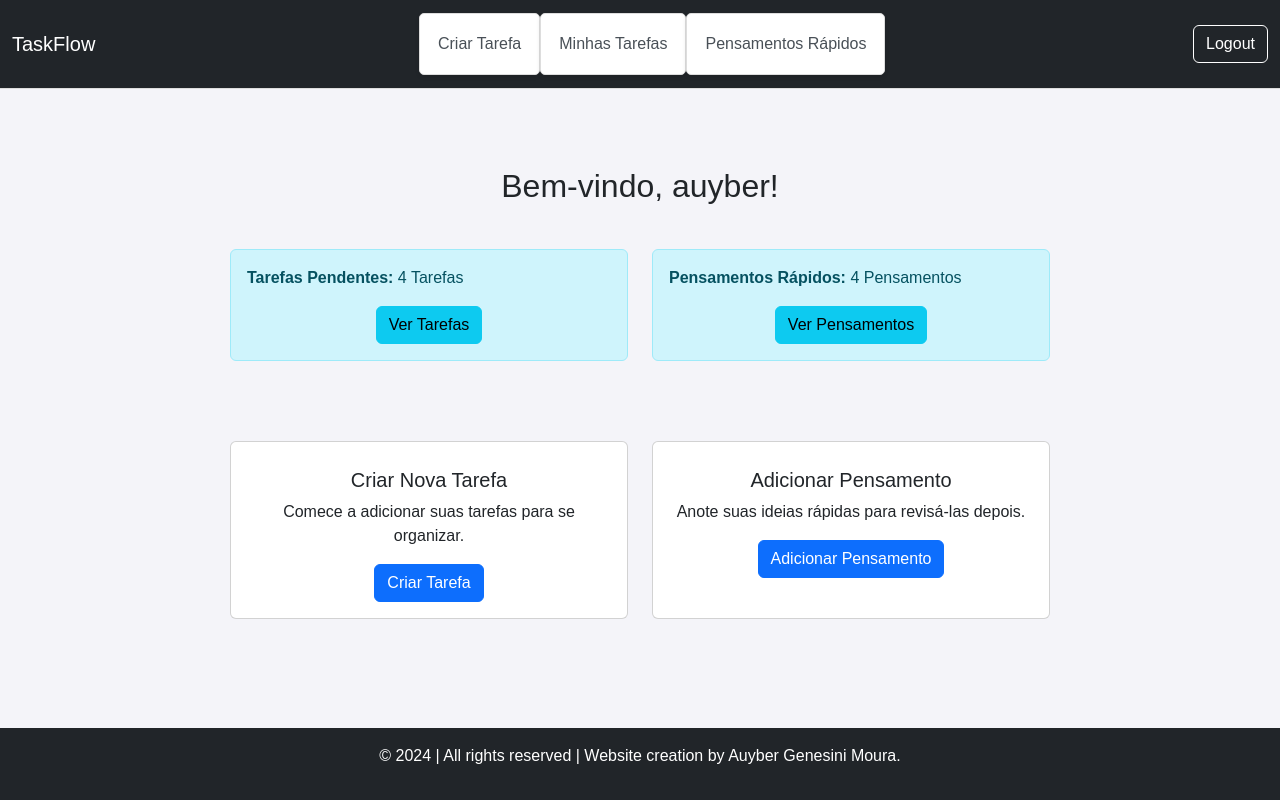
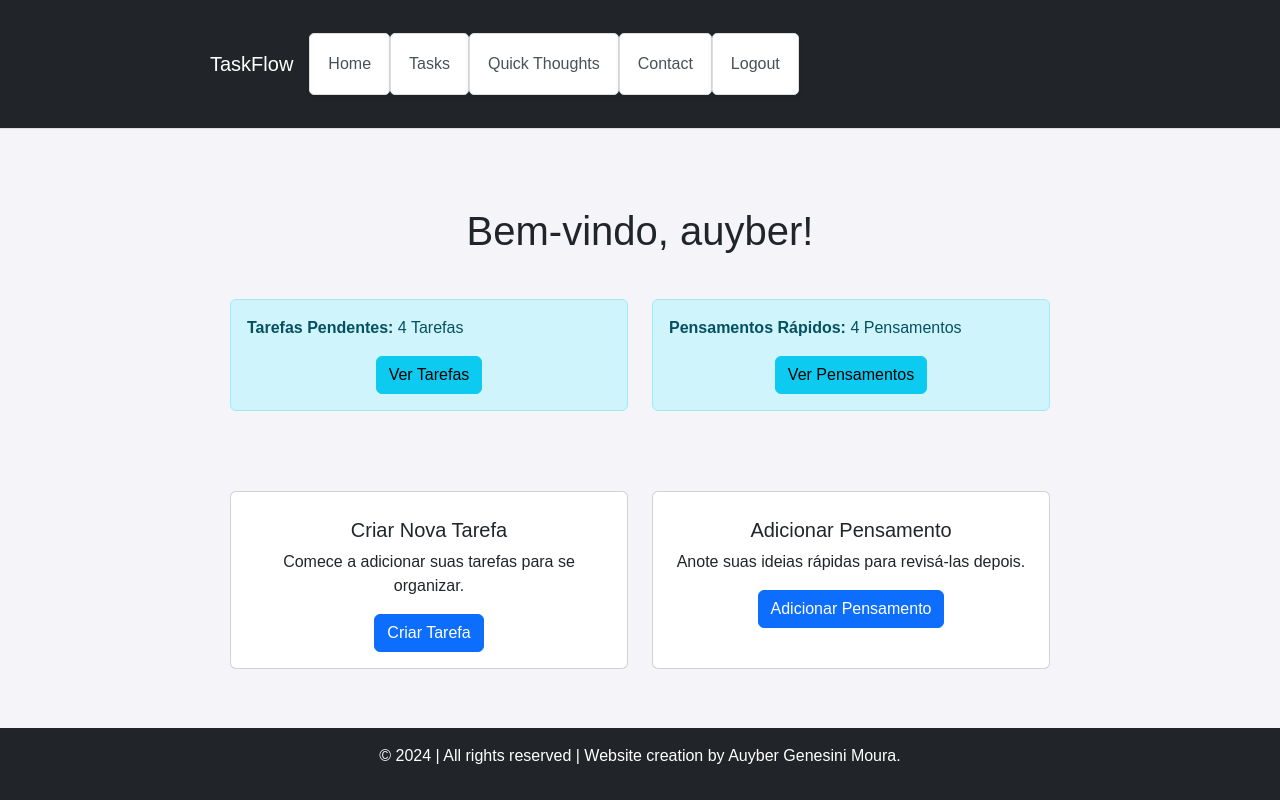
Before and after one commit to auyber/TaskFlow, a Flask app: page /index in a window 1280 px wide. Run offline with Flask 3, Linux system fonts and the light colour scheme; a user stored in the database is signed in; data comes from the database, SQL or seed files in the repository; both versions use the stored data as it was after the commit.

Commit message:
feat: update taskflow

```diff
--- a/app/routes.py
+++ b/app/routes.py
@@ -201,7 +201,10 @@
         flash("Pensamento excluído com sucesso!", "success")
         return redirect(url_for('quick_thought'))
 
-
+    @app.route('/contact')
+    @login_required
+    def contact():
+        return render_template('contact.html')
 
     @app.route('/logout')
     @login_required
--- a/app/static/css/styles.css
+++ b/app/static/css/styles.css
@@ -120,11 +120,7 @@
     max-width: 900px;
     margin: 0 auto;
     padding: 20px;
-}
-
-h1 {
-    font-size: 2rem;
-    margin-bottom: 20px;
+    flex-grow: 1; /* Permite que o conteúdo ocupe o restante da altura disponível */
 }
 
 /* Footer fixo */
@@ -133,10 +129,9 @@
     color: #fff;
     text-align: center;
     padding: 10px 0;
-    position: fixed;
     width: 100%;
     bottom: 0;
-    left: 0;
+    margin-top: auto; /* Empurra o footer para a parte inferior */
 }
 
 /* Estilo de botões personalizados */
@@ -270,15 +265,6 @@
     color: red;
 }
 
-
-
-
-
-
-
-
-
-
 /* Ajustes para exibição em dispositivos móveis */
 @media (max-width: 768px) {
     .navbar-nav {
--- a/app/templates/base.html
+++ b/app/templates/base.html
@@ -10,41 +10,41 @@
 <body class="d-flex flex-column min-vh-100">
     <!-- Barra de navegação -->
     <nav class="navbar navbar-expand-lg navbar-dark bg-dark">
-        <div class="container-fluid">
+        <div class="container">
             <a class="navbar-brand" href="{{ url_for('index') }}">TaskFlow</a>
             <button class="navbar-toggler" type="button" data-bs-toggle="collapse" data-bs-target="#navbarNav" aria-controls="navbarNav" aria-expanded="false" aria-label="Toggle navigation">
                 <span class="navbar-toggler-icon"></span>
             </button>
             <div class="collapse navbar-collapse" id="navbarNav">
-                <ul class="navbar-nav mx-auto">
+                <ul class="navbar-nav ml-auto">
                     <li class="nav-item">
-                        <a class="nav-link" href="{{ url_for('create_task') }}">Criar Tarefa</a>
+                        <a class="nav-link" href="{{ url_for('index') }}">Home</a>
                     </li>
                     <li class="nav-item">
-                        <a class="nav-link" href="{{ url_for('tasks') }}">Minhas Tarefas</a>
+                        <a class="nav-link" href="{{ url_for('tasks') }}">Tasks</a>
                     </li>
                     <li class="nav-item">
-                        <a class="nav-link" href="{{ url_for('quick_thought') }}">Pensamentos Rápidos</a>
+                        <a class="nav-link" href="{{ url_for('quick_thought') }}">Quick Thoughts</a>
+                    </li>
+                    <li class="nav-item">
+                        <a class="nav-link" href="{{ url_for('contact') }}">Contact</a>
+                    </li>
+                    <li class="nav-item">
+                        <a class="nav-link" href="{{ url_for('logout') }}">Logout</a>
                     </li>
                 </ul>
-                {% if current_user.is_authenticated %}
-                    <a class="btn btn-outline-light" href="{{ url_for('logout') }}">Logout</a>
-                {% endif %}
             </div>
         </div>
     </nav>
 
     <!-- Conteúdo principal -->
-    <div class="container mt-5">
+    <div class="container mt-5 flex-grow-1">
         {% block content %}{% endblock %}
     </div>
 
     <!-- Footer fixo -->
-    <footer class="bg-dark text-white text-center mt-auto py-3">
-        <footer class="bg-dark text-white text-center mt-auto py-3">
-            <p>© 2024 | All rights reserved | Website creation by <a href="https://github.com/auyber" target="_blank" class="text-white">Auyber Genesini Moura</a>.</p>
-        </footer>
-
+    <footer class="bg-dark text-white text-center py-3">
+        <p>© 2024 | All rights reserved | Website creation by <a href="https://github.com/auyber" target="_blank" class="text-white">Auyber Genesini Moura</a>.</p>
     </footer>
 
     <!-- Scripts Bootstrap -->
```
Also changed, not shown: app/templates/contact.html (added, +17 -0 lines), instance/site.db.
